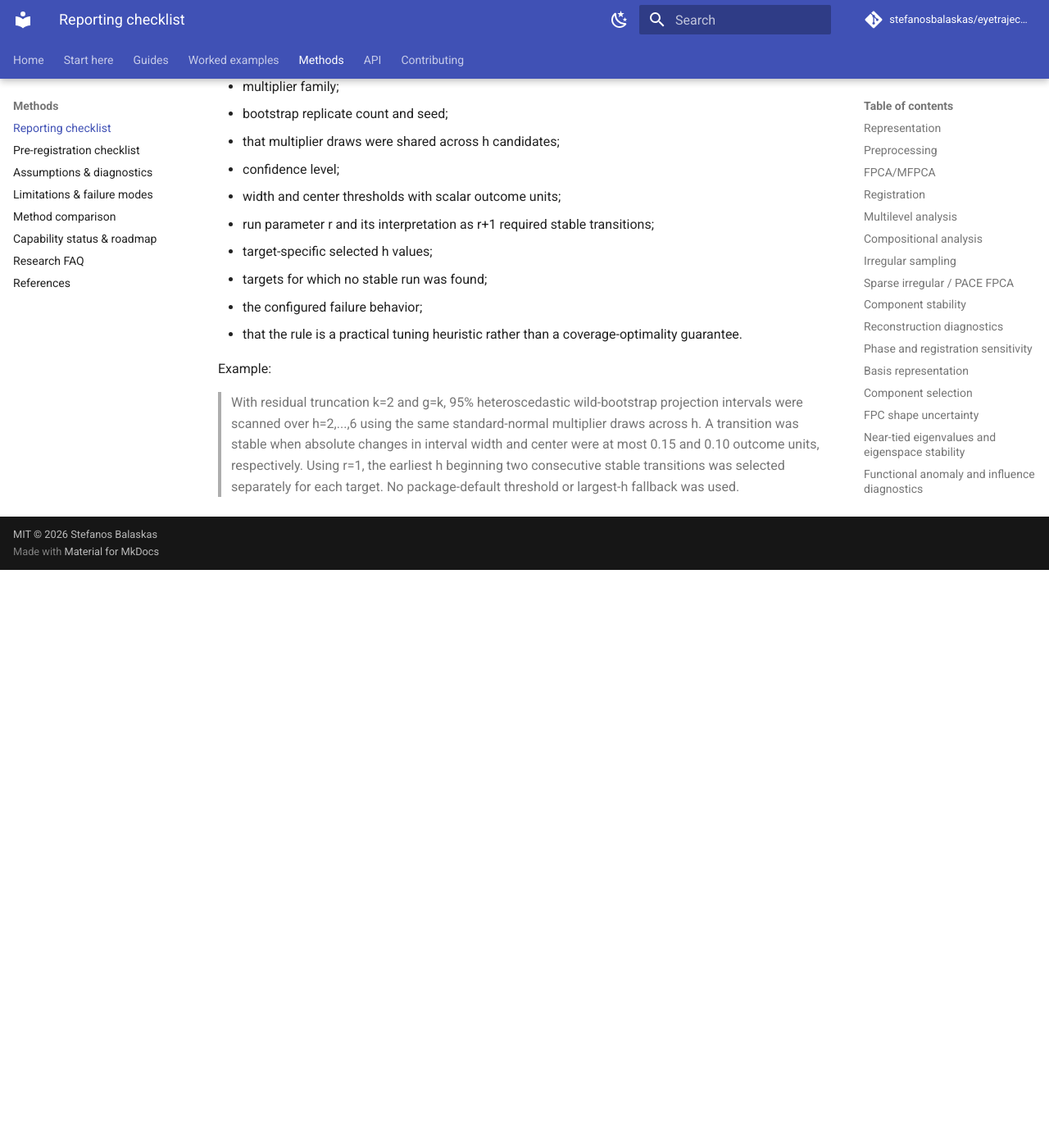
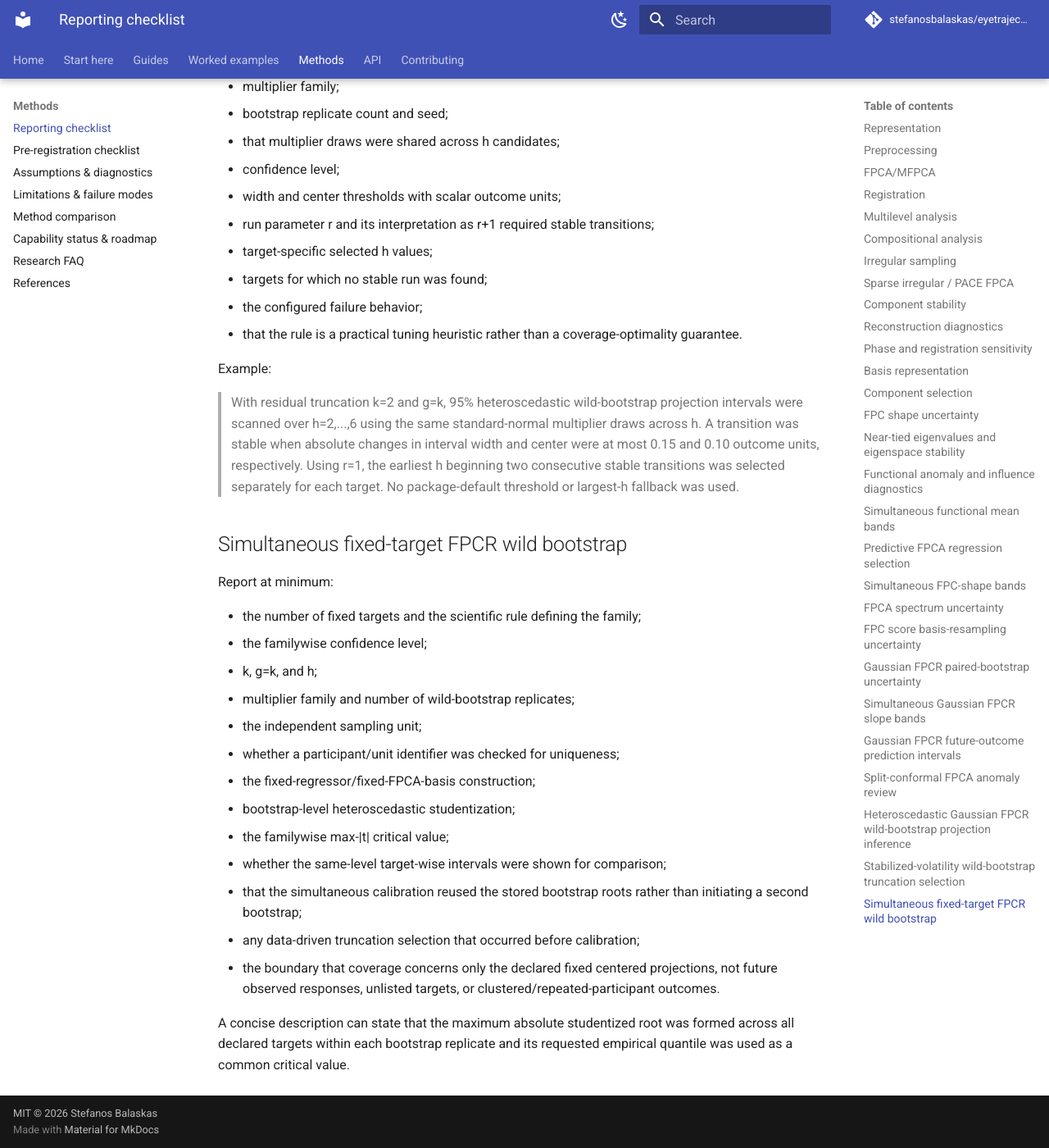
Before and after one commit to stefanosbalaskas/eyetrajectoriespy, an MkDocs documentation site: the page built from docs/methods/reporting.md, in a window 1280 px wide and 1400 px high, scrolled down 13321 px. Shown: the whole window at 82% size. Built offline with MkDocs 1.6.1 and Material for MkDocs 9.7.7, drawn with Linux system fonts in a browser that asks for light colours; comment, search, counter and statistics services are not loaded; before the commit the page ends 14016 px from its top, so only the background shows below that.

Commit message:
Add simultaneous wild-bootstrap methodological safeguards

```diff
--- a/docs/guides/fpcr-wild-bootstrap.md
+++ b/docs/guides/fpcr-wild-bootstrap.md
@@ -115,7 +115,7 @@
 - component-selection uncertainty;
 - FPCA basis resampling;
 - clustered/repeated-participant wild resampling;
-- simultaneous calibration across multiple targets;
+- automatic simultaneous calibration across multiple targets in the base routine (use the separate 0.18 familywise post-calibration helper for a predeclared fixed-target family);
 - non-Gaussian/binomial functional regression.
 
 ## Relationship to Yeon, Dai & Nordman
@@ -129,8 +129,9 @@
 - g is fixed to k;
 - h is explicit and must satisfy h>=k;
 - normal and mathematically mean-zero/unit-variance Mammen multipliers are exposed;
-- intervals are symmetrized and target-wise only;
-- simultaneous target tests and null-enforced testing are not implemented.
+- the 0.16 base intervals are symmetrized and target-wise;
+- version 0.18 adds a separate familywise max-|t| post-calibration of the stored target roots without changing the base bootstrap generator;
+- null-enforced simultaneous hypothesis testing remains outside this package layer.
 
 ## Reporting example
 
@@ -143,6 +144,8 @@
 - <code>fpca_wild_bootstrap_projection_frame()</code>
 - <code>plot_fpca_wild_bootstrap_projection()</code>
 - <code>fpca_wild_bootstrap_projection_reporting_text()</code>
+- <code>fpca_wild_bootstrap_projection_simultaneous_interval()</code>
+- <code>FPCAWildBootstrapSimultaneousResult</code>
 - <code>bootstrap_fpca_regression_uncertainty()</code>
 - <code>fpca_regression_future_prediction_interval()</code>
 
@@ -176,3 +179,9 @@
 The package does not impose 0.01 as a default threshold. That value was used in the paper's numerical study, while an absolute threshold depends on the units and scale of the scalar outcome.
 
 See [Stabilized-volatility FPCR truncation selection](fpcr-wild-bootstrap-selection.md).
+
+## Simultaneous inference across a declared target family
+
+Version 0.18 can post-calibrate the exact studentized roots stored by the base routine across all fixed targets in the result. It uses one bootstrap maximum over absolute target roots per replicate and one familywise critical value. No FPCA or wild-bootstrap computation is rerun.
+
+See [Simultaneous fixed-target FPCR wild-bootstrap inference](fpcr-wild-bootstrap-simultaneous.md).
--- a/docs/methods/reporting.md
+++ b/docs/methods/reporting.md
@@ -419,3 +419,24 @@
 Example:
 
 > With residual truncation k=2 and g=k, 95% heteroscedastic wild-bootstrap projection intervals were scanned over h=2,...,6 using the same standard-normal multiplier draws across h. A transition was stable when absolute changes in interval width and center were at most 0.15 and 0.10 outcome units, respectively. Using r=1, the earliest h beginning two consecutive stable transitions was selected separately for each target. No package-default threshold or largest-h fallback was used.
+
+
+## Simultaneous fixed-target FPCR wild bootstrap
+
+Report at minimum:
+
+- the number of fixed targets and the scientific rule defining the family;
+- the familywise confidence level;
+- k, g=k, and h;
+- multiplier family and number of wild-bootstrap replicates;
+- the independent sampling unit;
+- whether a participant/unit identifier was checked for uniqueness;
+- the fixed-regressor/fixed-FPCA-basis construction;
+- bootstrap-level heteroscedastic studentization;
+- the familywise max-|t| critical value;
+- whether the same-level target-wise intervals were shown for comparison;
+- that the simultaneous calibration reused the stored bootstrap roots rather than initiating a second bootstrap;
+- any data-driven truncation selection that occurred before calibration;
+- the boundary that coverage concerns only the declared fixed centered projections, not future observed responses, unlisted targets, or clustered/repeated-participant outcomes.
+
+A concise description can state that the maximum absolute studentized root was formed across all declared targets within each bootstrap replicate and its requested empirical quantile was used as a common critical value.
```
Also changed, not shown: docs/methods/assumptions.md (+15 -0 lines), docs/methods/limitations.md (+6 -2 lines), docs/methods/preregistration.md (+19 -0 lines).
